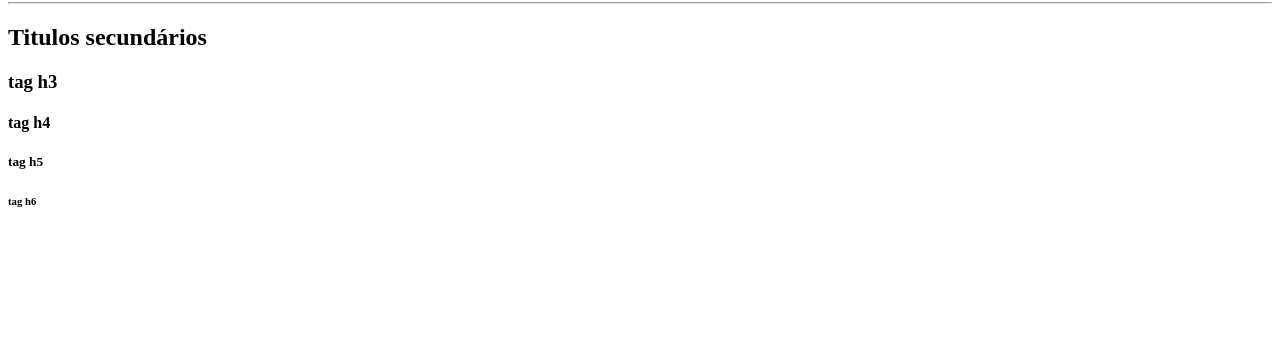
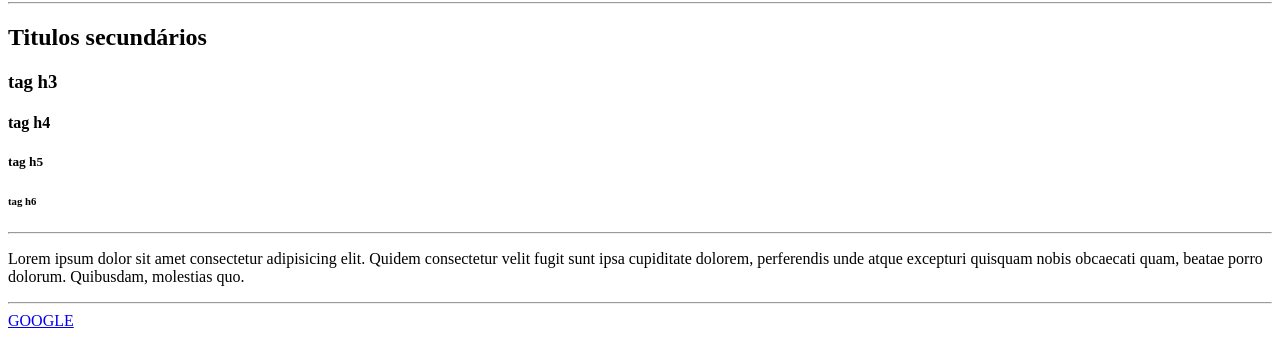
Before and after one commit to MylenaAssis/ResumoHTML, a plain HTML site: page index.html in a window 1280 px wide. Shown: the part 104-468 px from the top of the page. Drawn offline with Linux system fonts and the light colour scheme.

Commit message:
Add: paragrafo e link

```diff
--- a/index.html
+++ b/index.html
@@ -14,5 +14,9 @@
     <h4>tag h4</h4>
     <h5>tag h5</h5>
     <h6>tag h6</h6>
+    <hr/>
+    <p>Lorem ipsum dolor sit amet consectetur adipisicing elit. Quidem consectetur velit fugit sunt ipsa cupiditate dolorem, perferendis unde atque excepturi quisquam nobis obcaecati quam, beatae porro dolorum. Quibusdam, molestias quo.</p>
+    <hr/>
+    <a href="https://www.google.com/" title="Ir para o google">GOOGLE</a>
 </body>
 </html>
```
